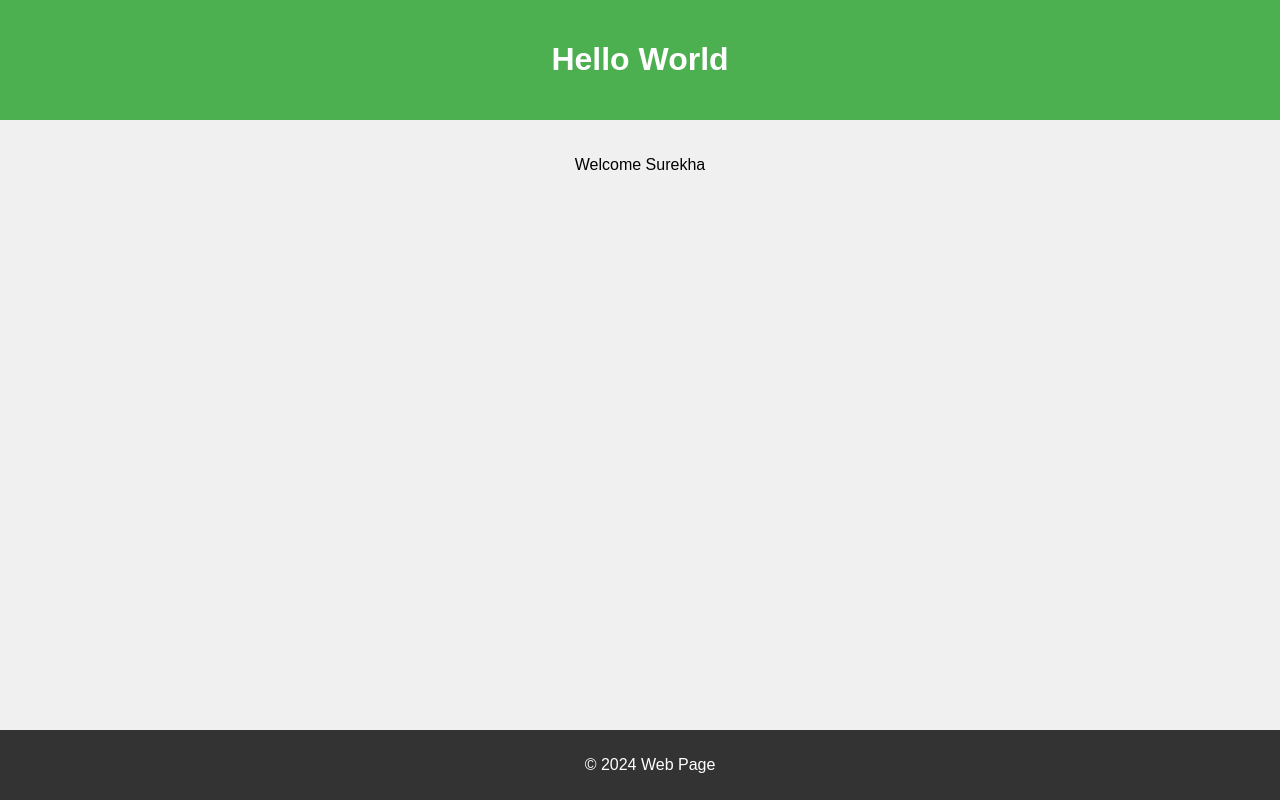
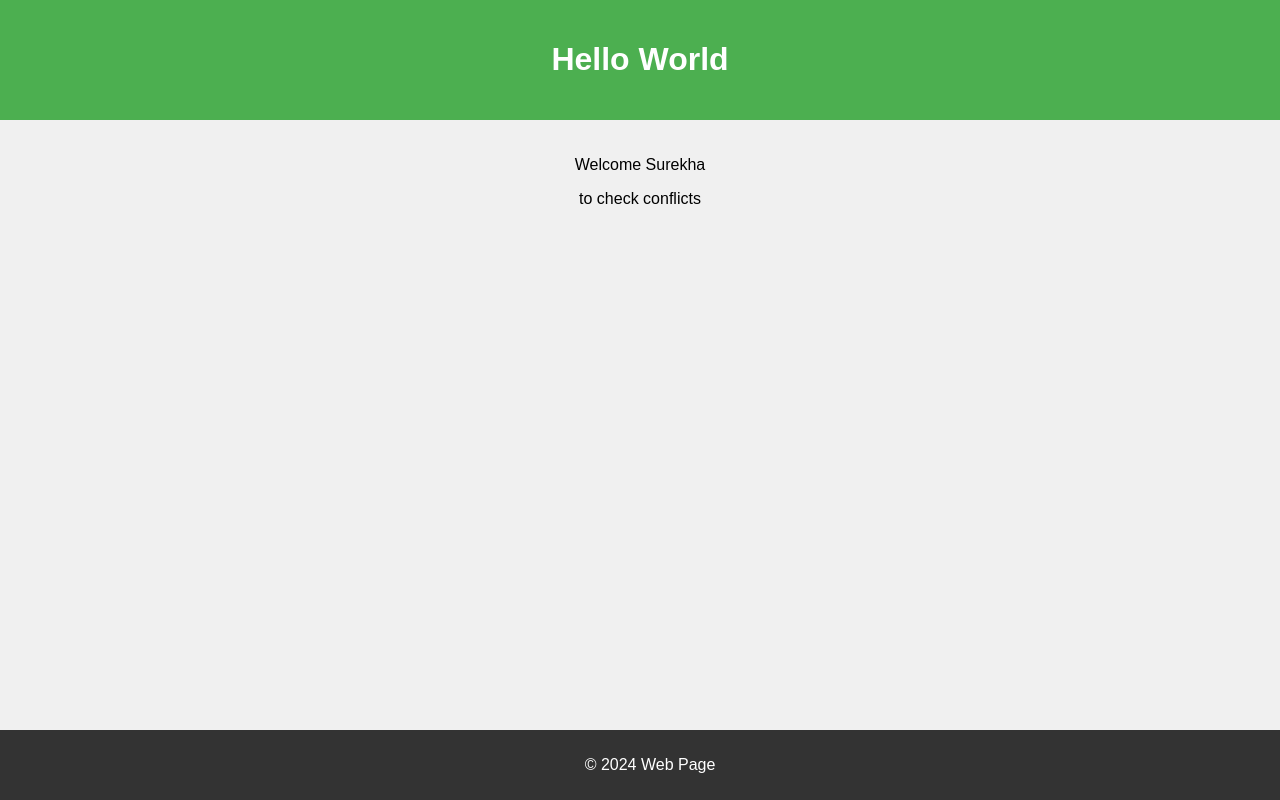
Before and after one commit to surekhachikku/SampleRepo, a plain HTML site: page index.html in a window 1280 px wide. Drawn offline with Linux system fonts and the light colour scheme.

Commit message:
Update index.html

```diff
--- a/index.html
+++ b/index.html
@@ -13,6 +13,7 @@
 
     <main>
         <p>Welcome Surekha</p>
+        <p>to check conflicts</p>
     </main>
 
     <footer>
```
